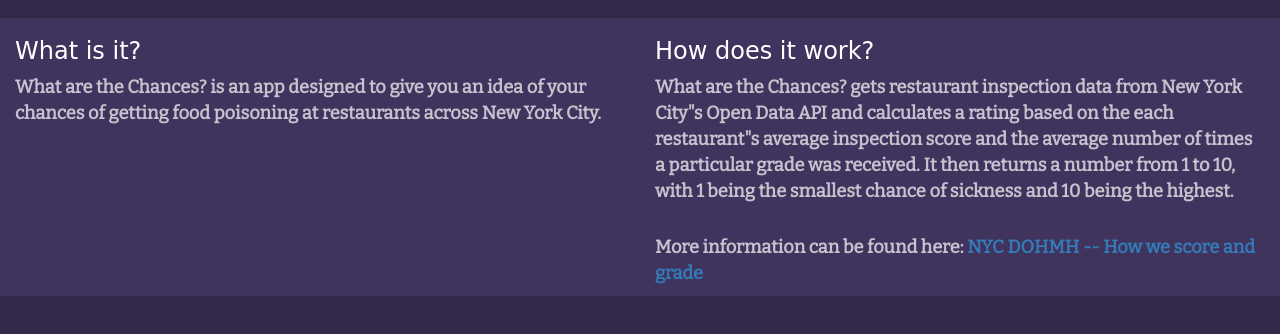
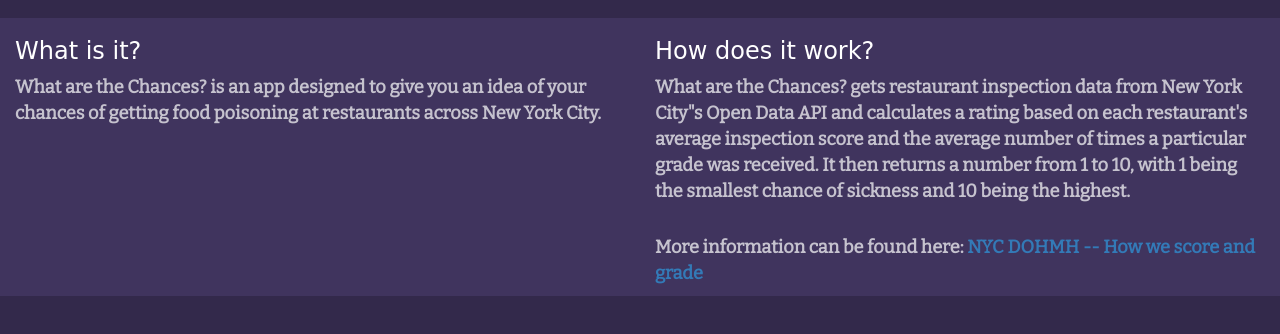
Before and after one commit to smitherd9/chances, a website: page public/about.html in a window 1280 px wide. Shown: the part 308-642 px from the top of the page. Drawn offline with nearby package versions, Linux system fonts and the light colour scheme; a web font is replaced by a local one.

Commit message:
fixed typo and grammatical mistake in howWOrk, about.html

```diff
--- a/public/about.html
+++ b/public/about.html
@@ -44,7 +44,7 @@
             <div class="col-md-6">
                 <div id="howWork">
                     <h3>How does it work?</h3>
-                    <p>What are the Chances? gets restaurant inspection data from New York City"s Open Data API and calculates a rating based on the each restaurant"s average inspection score and the average number of times a particular grade was received.
+                    <p>What are the Chances? gets restaurant inspection data from New York City"s Open Data API and calculates a rating based on each restaurant's average inspection score and the average number of times a particular grade was received.
                         It then returns a number from 1 to 10, with 1 being the smallest chance of sickness and 10 being the highest.</p><br/>
                     <p>More information can be found here: <a href="http://www1.nyc.gov/assets/doh/downloads/pdf/rii/how-we-score-grade.pdf">NYC DOHMH -- How we score and grade</a></p>
                 </div>
```
